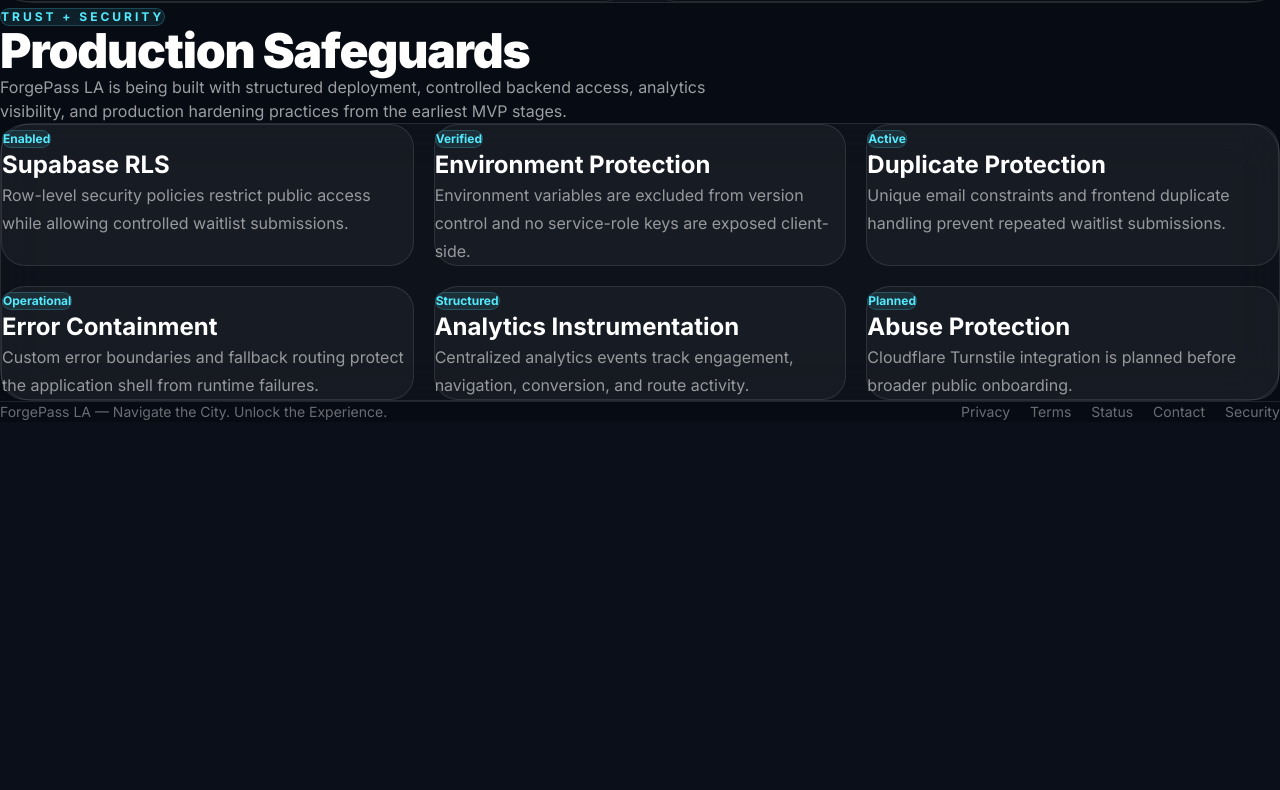
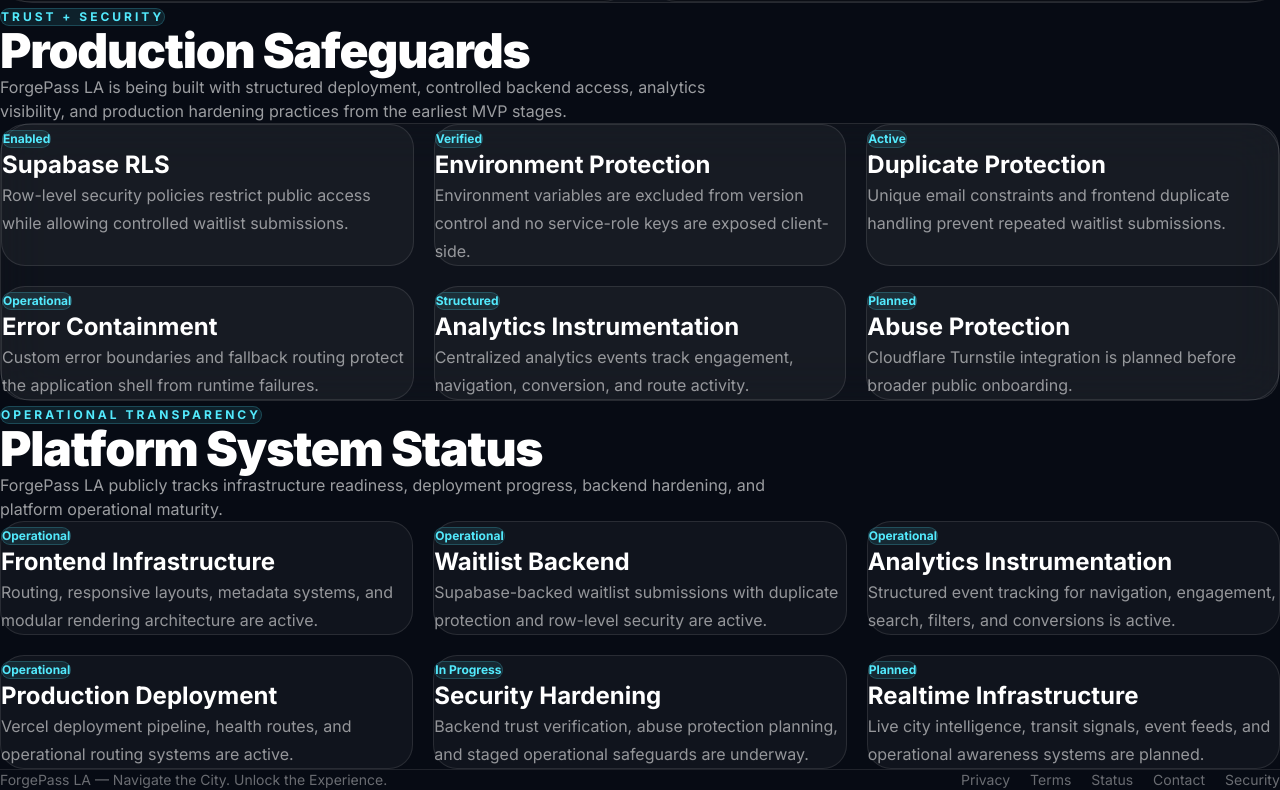
Before and after one commit to Oatskillua/forgepass-la, a React (Vite) app: page /status in a window 1280 px wide. Shown: the part 634-1424 px from the top of the page. Before the commit the page ends 1056 px from the top, so only its background shows below. Built offline with nearby package versions, Linux system fonts and the light colour scheme.

Commit message:
Add operational transparency section

```diff
--- /dev/null
+++ b/src/components/status/OperationalStatusSection.jsx
@@ -0,0 +1,37 @@
+import HomeSectionHeader from '../home/HomeSectionHeader'
+import HomeGrid from '../home/HomeGrid'
+import HomeCard from '../home/HomeCard'
+import Badge from '../Badge'
+
+import { platformStatus } from '../../data/platformStatus'
+
+export default function OperationalStatusSection() {
+  return (
+    <section className="mt-20">
+      <HomeSectionHeader
+        eyebrow="Operational Transparency"
+        title="Platform System Status"
+        subtitle="ForgePass LA publicly tracks infrastructure readiness, deployment progress, backend hardening, and platform operational maturity."
+        align="left"
+      />
+
+      <HomeGrid columns="three">
+        {platformStatus.map((item) => (
+          <HomeCard key={item.system} className="h-full">
+            <Badge tone="cyan" className="mb-5">
+              {item.status}
+            </Badge>
+
+            <h3 className="text-2xl font-bold">
+              {item.system}
+            </h3>
+
+            <p className="mt-4 leading-7 text-white/55">
+              {item.detail}
+            </p>
+          </HomeCard>
+        ))}
+      </HomeGrid>
+    </section>
+  )
+}
--- /dev/null
+++ b/src/data/platformStatus.js
@@ -0,0 +1,38 @@
+export const platformStatus = [
+  {
+    system: 'Frontend Infrastructure',
+    status: 'Operational',
+    detail:
+      'Routing, responsive layouts, metadata systems, and modular rendering architecture are active.',
+  },
+  {
+    system: 'Waitlist Backend',
+    status: 'Operational',
+    detail:
+      'Supabase-backed waitlist submissions with duplicate protection and row-level security are active.',
+  },
+  {
+    system: 'Analytics Instrumentation',
+    status: 'Operational',
+    detail:
+      'Structured event tracking for navigation, engagement, search, filters, and conversions is active.',
+  },
+  {
+    system: 'Production Deployment',
+    status: 'Operational',
+    detail:
+      'Vercel deployment pipeline, health routes, and operational routing systems are active.',
+  },
+  {
+    system: 'Security Hardening',
+    status: 'In Progress',
+    detail:
+      'Backend trust verification, abuse protection planning, and staged operational safeguards are underway.',
+  },
+  {
+    system: 'Realtime Infrastructure',
+    status: 'Planned',
+    detail:
+      'Live city intelligence, transit signals, event feeds, and operational awareness systems are planned.',
+  },
+]
--- a/src/pages/Status.jsx
+++ b/src/pages/Status.jsx
@@ -4,6 +4,7 @@ import StatusBadge from '../components/StatusBadge'
 import ContentSection from '../components/ContentSection'
 import SecurityStatusSection from '../components/status/SecurityStatusSection'
 import { statusItems } from '../data/statusItems'
+import OperationalStatusSection from '../components/status/OperationalStatusSection'
 
 export default function Status() {
   return (
@@ -38,6 +39,7 @@ export default function Status() {
         </PageModule>
       </ContentSection>
      <SecurityStatusSection />
+    <OperationalStatusSection />
     </PageShell>
   )
 }
```
